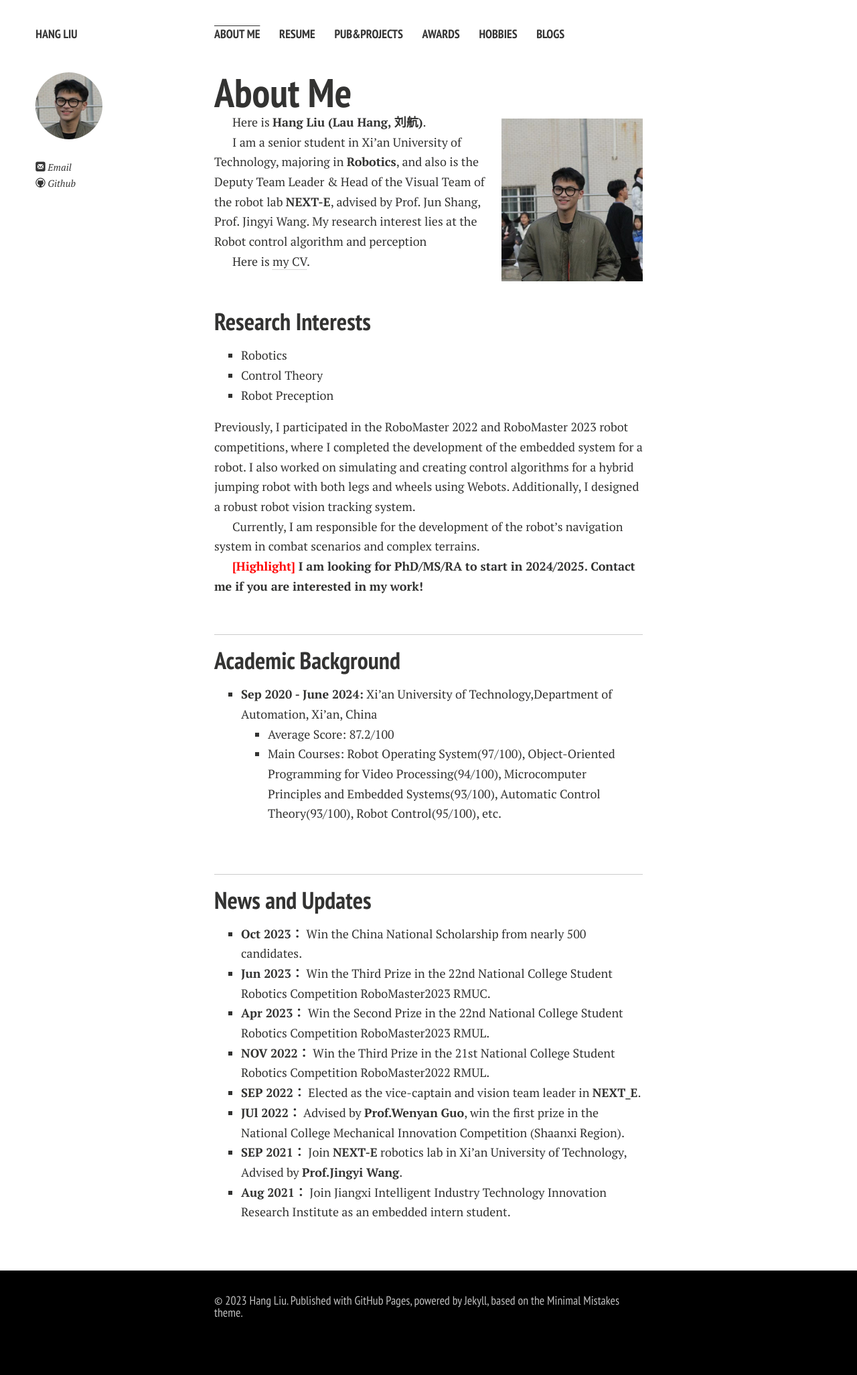
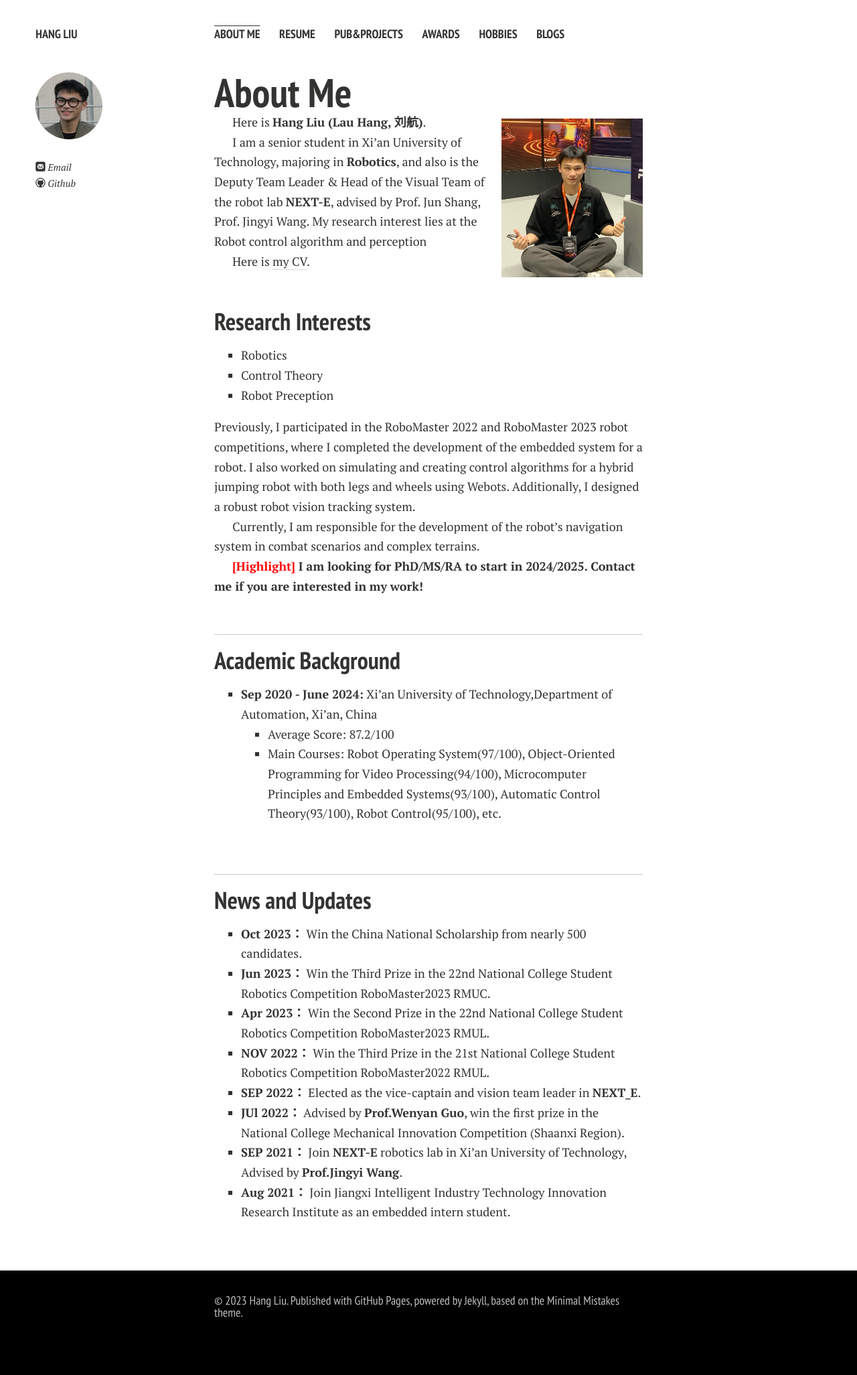
Before and after one commit to 66Lau/66Lau.github.io, a Jekyll site: the page built from index.md, in a window 1280 px wide. Shown: the whole page at 67% size. Built offline with Jekyll 4.4.1, drawn with Linux system fonts in a browser that asks for light colours; nearby versions of some CDN libraries; comment, search, counter and statistics services are not loaded; a style sheet for code colours, icons or effects is not loaded; our own code applies the rules of GitHub Pages for plain Markdown files.

Commit message:
update index

```diff
--- a/index.md
+++ b/index.md
@@ -4,7 +4,7 @@ layout: page
 
 # About Me
 
-<img src="https://66lau.github.io/hangliu.jpg" class="floatpic" width="360" height="480">
+<img src="https://66lau.github.io/hangliu1.jpg" class="floatpic" width="360" height="480">
 
 Here is **Hang Liu (Lau Hang, 刘航)**.
 
```
Also changed, not shown: hangliu1.jpg (added), images/compose_1.jpg (deleted), images/compose_2.jpg (deleted), images/compose_3.jpg (deleted), images/piano_1.JPG (deleted), images/piano_2.JPG (deleted), images/piano_3.JPG (deleted), images/piano_4.JPG (deleted), images/robo_comp_certificate.JPG (deleted), images/sing_1.JPG (deleted), images/sing_2.JPG (deleted), images/sing_3.JPG (deleted).
